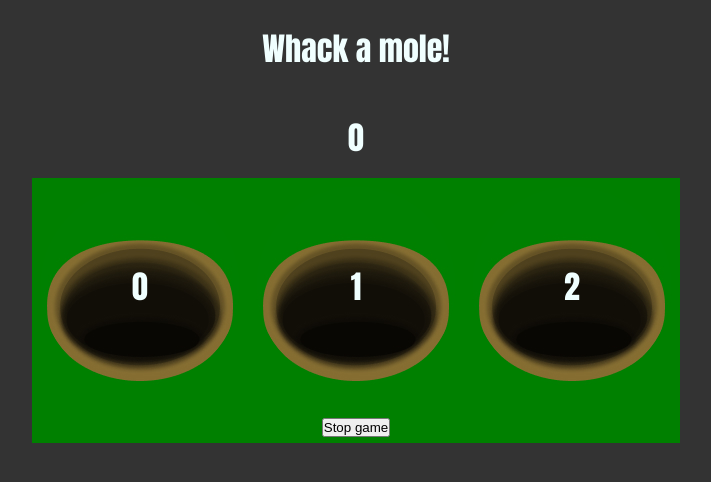
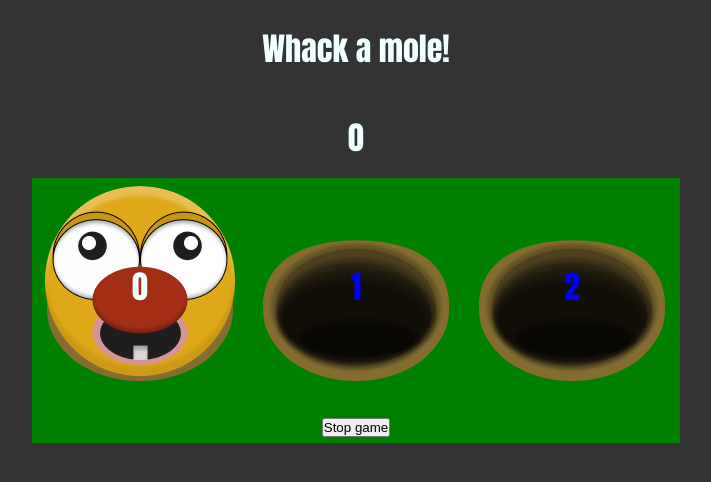
Before and after one commit to JoonAro/speedGameReact, a React (Vite) app: page / in a window 1280 px wide. Both pictures are taken after a click on the button "Easy". Shown: the top 482 px of the page, without its empty margins (284-995 px from the left). Built offline with nearby package versions, Linux system fonts and the light colour scheme.

Commit message:
kinda working

```diff
--- a/src/App.jsx
+++ b/src/App.jsx
@@ -9,6 +9,10 @@ const getRndInteger = (min, max) => {
 }
 
 function App() {
+  //let nextActive = 1;
+
+
+  //const firstCircle = getRndInteger(0, 2)
   //sort of like doing
   //let player = {};
 
@@ -21,6 +25,7 @@ function App() {
   const [gameOn, setGameOn] = useState(false);
   const [gameOver, setGameOver] = useState(false);
   const [current, setCurrent] = useState(-1);
+  //const [current, setCurrent] = useState(firstCircle);
 
   let timer;
   let pace = 1000;
@@ -31,7 +36,7 @@ function App() {
     const difficultyChoice = difficultySettings[difficultyIndex].amount;
     const circlesArray = Array.from({ length: difficultyChoice }, (x, i) => i);
     setCircles(circlesArray);
-
+    //const topRandomNr = circlesArray.length;
     //based on level, we find the matching object from levels array, and then make a new array for the circles, with amount in the object.
     /*   const difficultyIndex = difficultySettings.findIndex(el => el.name === difficulty); */
     //finding the index from levels.js
@@ -51,7 +56,8 @@ function App() {
     )
     setGameLaunch(!gameLaunch)
     setGameOn(!gameOn)
-    randomNumb();
+    randomNumb()
+    //randomNumb(topRandomNr, nextActive)
   }
   const stopHandler = () => {
     setGameOn(!gameOn)
@@ -73,9 +79,7 @@ function App() {
     do {
       nextActive = getRndInteger(0, circles.length)
     } while (nextActive === current);
-
-    setCurrent(nextActive)
-
+    setCurrent(nextActive);
     timer = setTimeout(randomNumb, pace)
     console.log(nextActive);
   };
@@ -88,7 +92,7 @@ function App() {
       <p>{score}</p>
 
       {gameLaunch && <NewGame onclick={gameSetHandler} />}
-      {gameOn && <Game score={score} circles={circles} clickHandler={clickHandler} stopHandler={stopHandler} />}
+      {gameOn && <Game score={score} circles={circles} clickHandler={clickHandler} stopHandler={stopHandler} current={current} />}
       {gameOver && <GameOver resetGameHandler={resetGameHandler} {...player} score={score} />}
     </>
   )
--- a/src/UI_components/Circle.jsx
+++ b/src/UI_components/Circle.jsx
@@ -1,6 +1,7 @@
-function Circle({ id, clickHandler }) {
+import face from '../assets/face2.jpg';
+function Circle({ id, clickHandler, current }) {
     return (
-        <div className="circle" onClick={() => clickHandler(id)}>
+        <div className="circle" style={current === id ? { backgroundImage: 'url("/src/assets/face2.jpg")' } : { color: "blue" }} onClick={() => clickHandler(id)}>
             <p>{id}</p>
         </div>);
 }
--- a/src/components/Game.jsx
+++ b/src/components/Game.jsx
@@ -1,12 +1,12 @@
 import Circle from "../UI_components/circle";
 //circles.map el, i or _, i
-function Game({ score, circles, stopHandler, clickHandler }) {
+function Game({ score, circles, stopHandler, clickHandler, current }) {
     return (
         <div>
             <p className="score">{score}</p>
             <div className="container">
                 <div className="circles">
-                    {circles.map((_, i) => <Circle key={i} id={i} clickHandler={clickHandler} />)}
+                    {circles.map((_, i) => <Circle key={i} id={i} clickHandler={clickHandler} current={current} />)}
                 </div>
                 <button onClick={stopHandler}>Stop game</button>
             </div>
```
Also changed, not shown: src/assets/face2.jpg (added).
